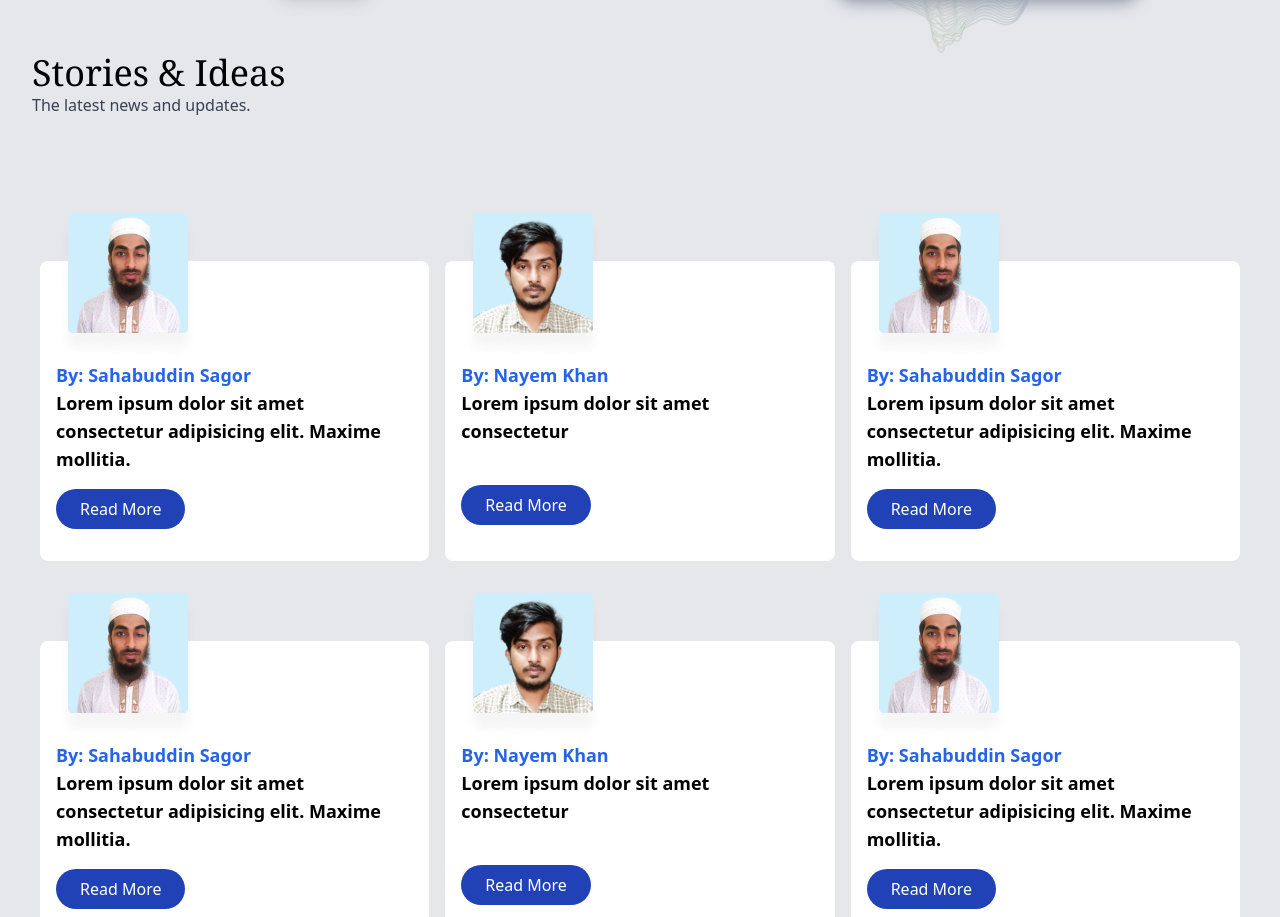
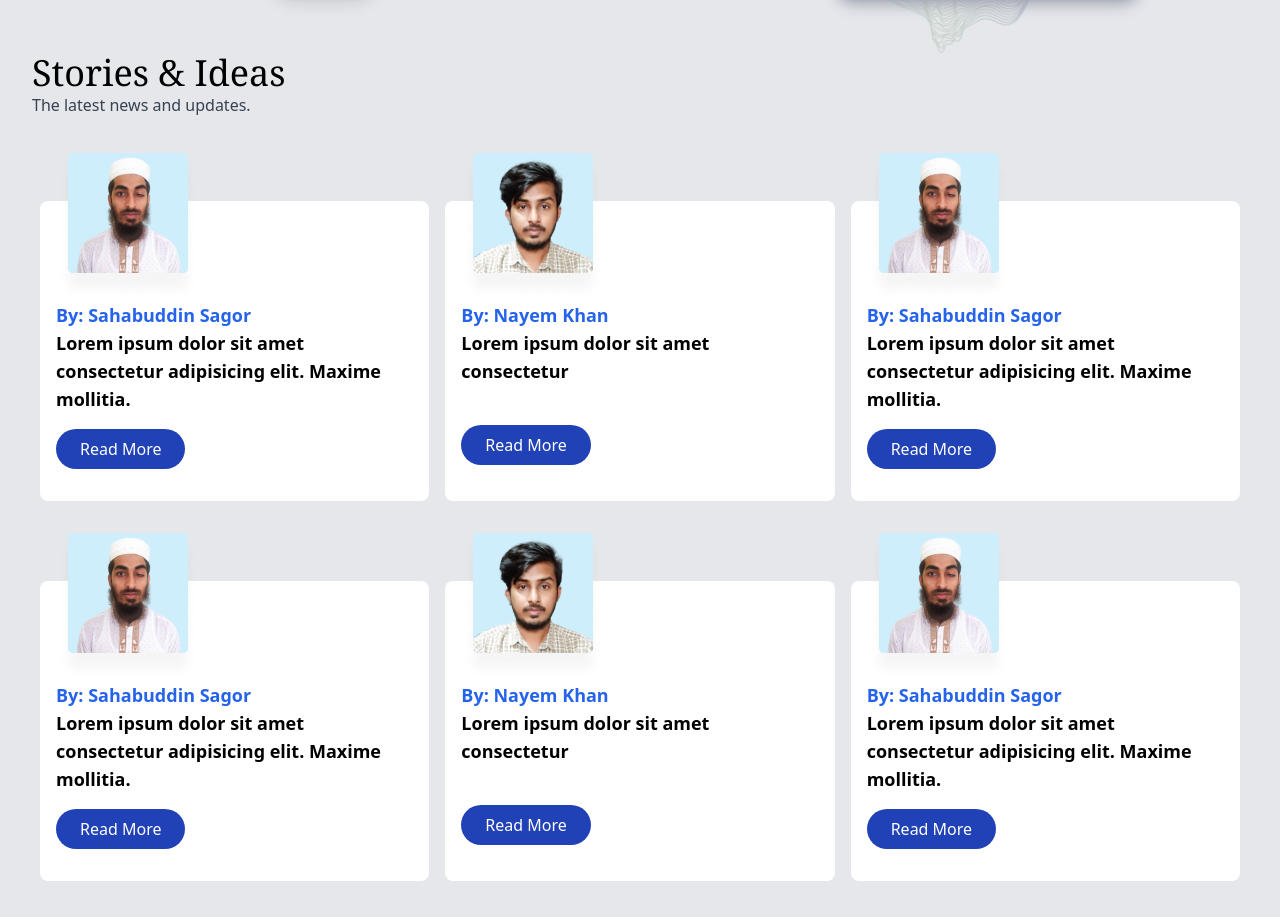
Before and after one commit to Ranagithubrr/wppool-task, a website: page index.html in a window 1280 px wide. Shown: the part 3121-4038 px from the top of the page. Drawn offline with nearby package versions, Linux system fonts and the light colour scheme; files whose address does not match are found by name.

Commit message:
Fix: stories padding fixed

```diff
--- a/index.html
+++ b/index.html
@@ -489,7 +489,7 @@
         <section class="px-8">
             <h4 class="text-4xl font-serif">Stories & Ideas</h4>
             <p class="text-gray-700 xl:w-8/12">The latest news and updates.</p>
-            <div class="lg:flex pt-20 ">
+            <div class="lg:flex pt-5 ">
                 <div class="w-full lg:w-1/3 bg-white rounded-lg p-4 mx-2 relative mt-16">
                     <img src="./assets/images/user/1.png" alt="" class="-mt-16">
                     <span class="text-blue-600 font-semibold text-lg">By: Sahabuddin Sagor</span>
```
Also changed, not shown: src/output.css.
